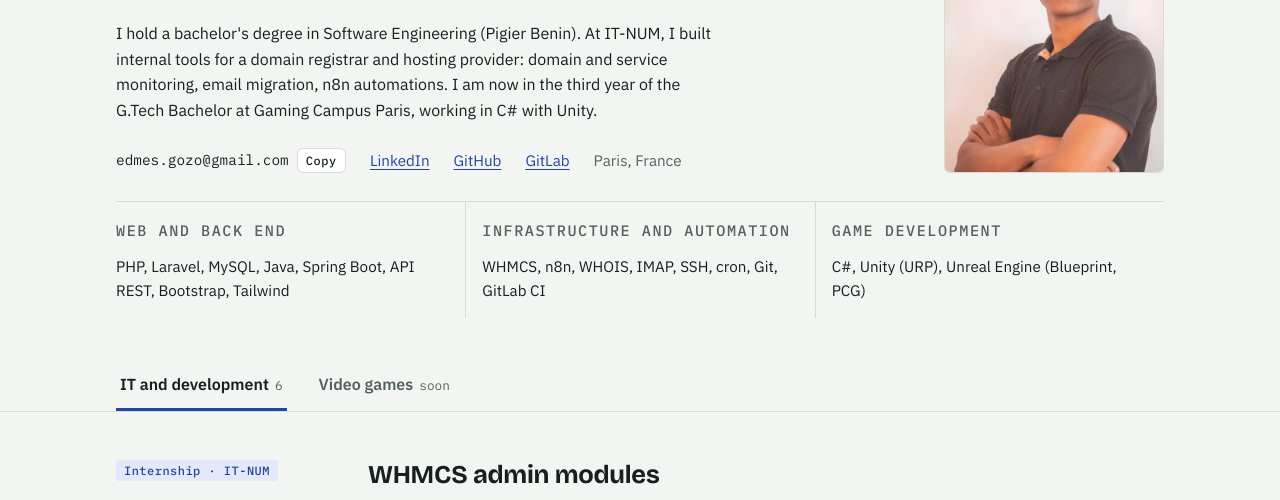
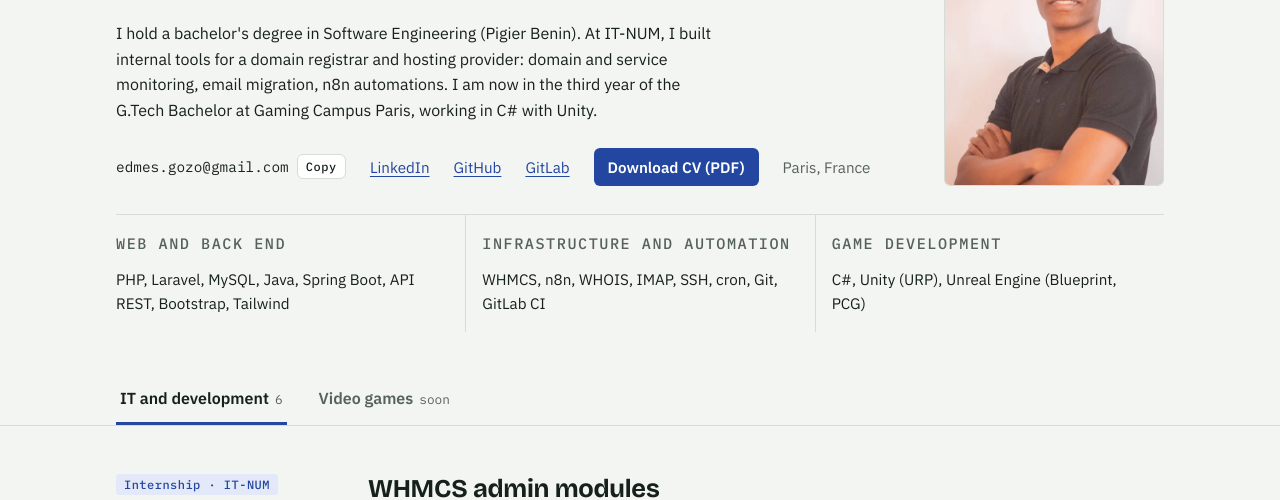
Before and after one commit to JauresAAAAGZ/jauresaaaagz.github.io, a plain HTML site: page index.html in a window 1280 px wide. Shown: the part 250-750 px from the top of the page. Drawn offline with nearby package versions, Linux system fonts and the light colour scheme.

Commit message:
Add files via upload

```diff
--- a/index.html
+++ b/index.html
@@ -99,6 +99,8 @@ a:hover { text-decoration-thickness: 2px; }
 }
 .copy:hover { border-color: var(--accent); }
 .where { color: var(--muted); }
+.cv-btn { display: inline-block; background: var(--accent); color: var(--on-accent); text-decoration: none; font-weight: 600; padding: 7px 14px; border-radius: var(--radius); }
+.cv-btn:hover { text-decoration: none; filter: brightness(1.1); }
 
 .skills { display: grid; grid-template-columns: repeat(3, minmax(0, 1fr)); gap: 0; border-top: 1px solid var(--line); }
 .skills > div { padding: 16px 16px 4px 0; min-width: 0; }
@@ -242,6 +244,7 @@ footer .wrap { padding-block: 24px; display: flex; flex-wrap: wrap; justify-cont
       <a href="https://www.linkedin.com/in/jaur%C3%A8s-edm%C3%A8s-gozo-a38308233" target="_blank" rel="noopener">LinkedIn</a>
       <a href="https://github.com/JauresAAAAGZ" target="_blank" rel="noopener">GitHub</a>
       <a href="https://gitlab.com/edmes.gozo" target="_blank" rel="noopener">GitLab</a>
+      <a class="cv-btn" href="assets/CV_Jaures_Edmes_GOZO.pdf" target="_blank" rel="noopener" download><span lang="fr">Télécharger le CV</span><span lang="en">Download CV</span> (PDF)</a>
       <span class="where">Paris, France</span>
     </div>
     </div>
```
